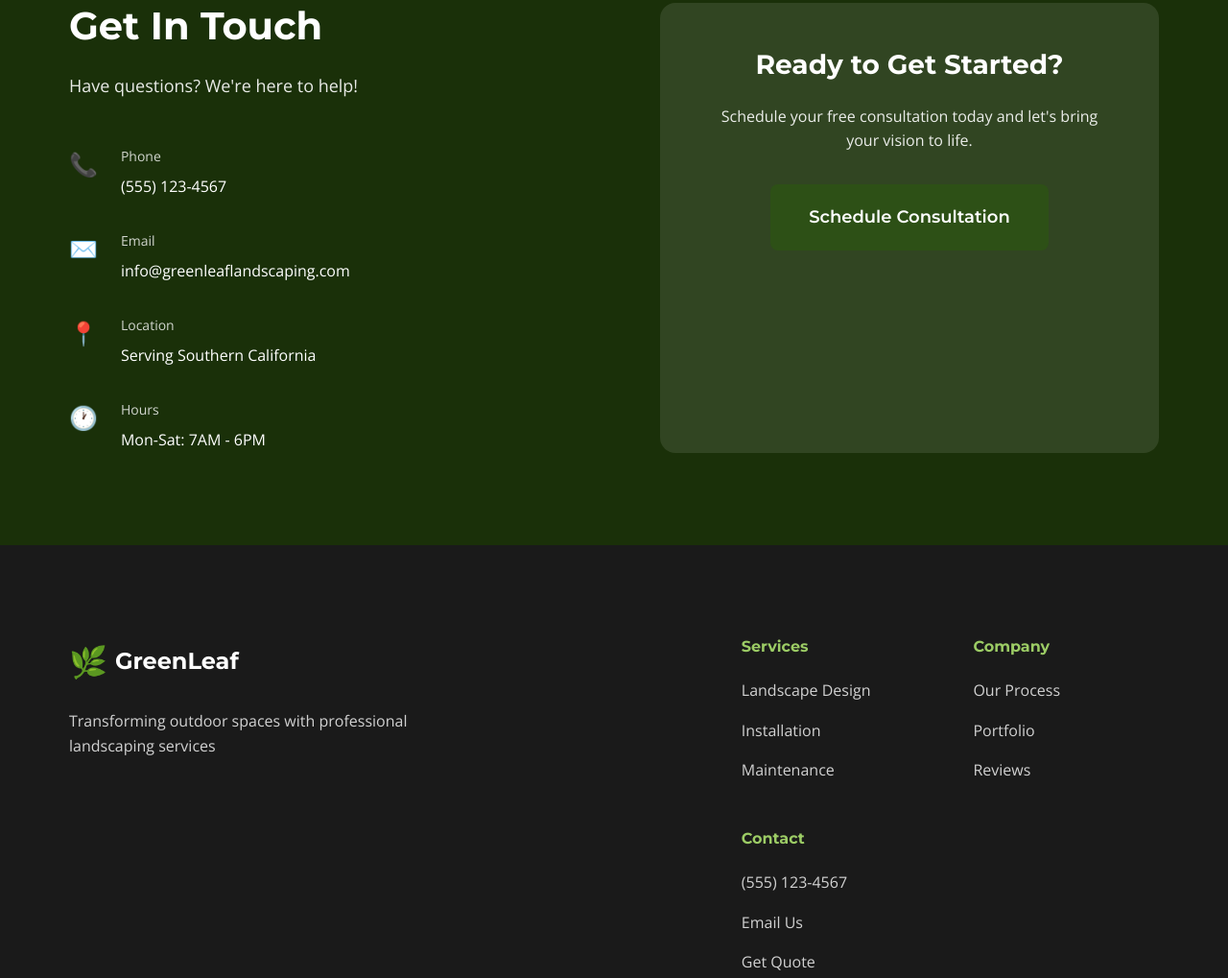
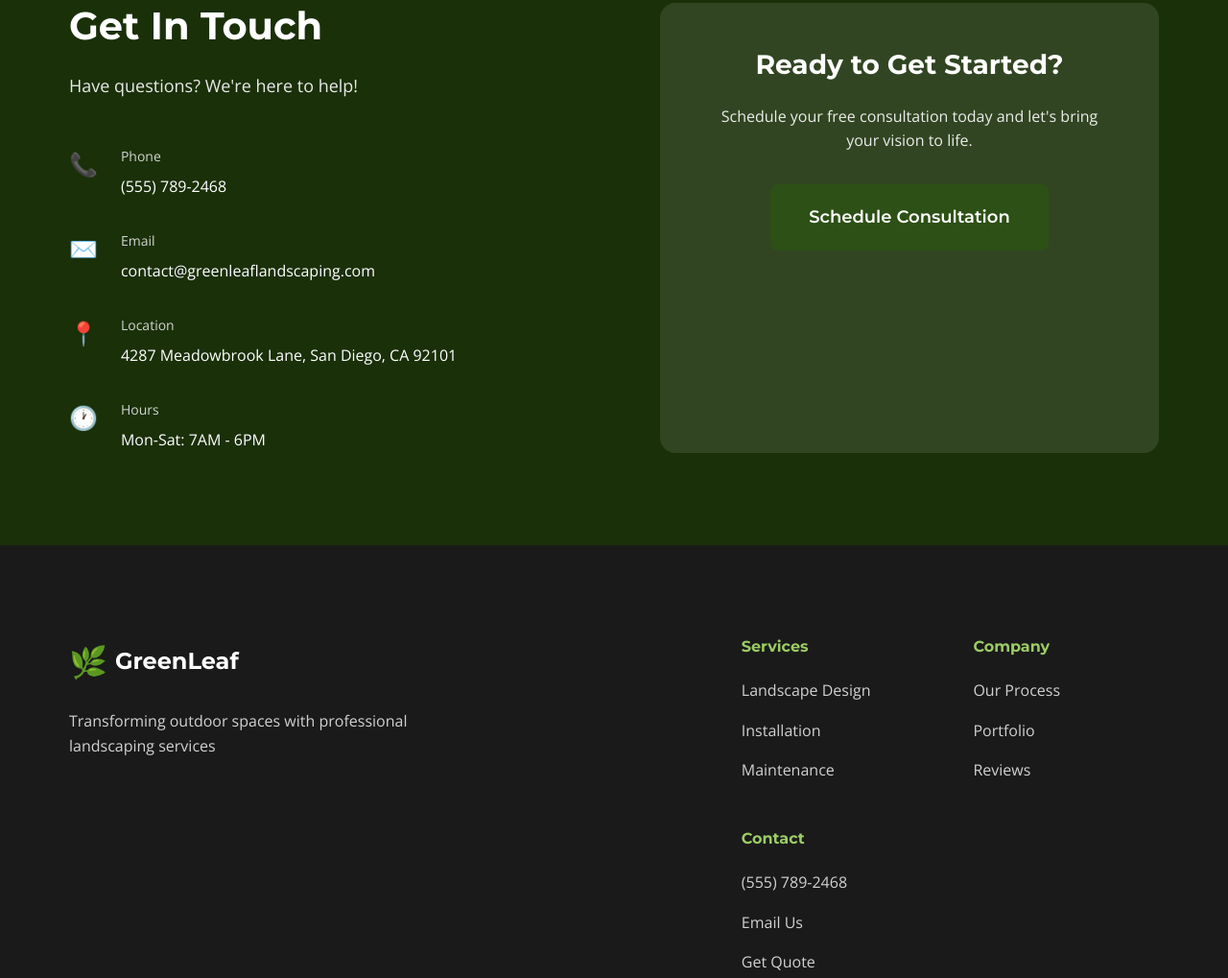
Before and after one commit to bryans04/IT117-Final, a website: page docs/client_site/index.html in a window 1280 px wide. Shown: the part 7159-8178 px from the top of the page at 96% size. Drawn offline with nearby package versions, Linux system fonts and the light colour scheme.

Commit message:
Add Google Analytics tracking and update contact information

```diff
--- a/docs/client_site/index.html
+++ b/docs/client_site/index.html
@@ -477,7 +477,7 @@
                             <div class="contact-icon">📞</div>
                             <div>
                                 <div class="contact-label">Phone</div>
-                                <a href="tel:+15551234567" class="contact-value">(555) 123-4567</a>
+                                <a href="tel:+15557892468" class="contact-value">(555) 789-2468</a>
                             </div>
                         </div>
 
@@ -485,8 +485,8 @@
                             <div class="contact-icon">✉️</div>
                             <div>
                                 <div class="contact-label">Email</div>
-                                <a href="mailto:info@greenleaflandscaping.com"
-                                    class="contact-value">info@greenleaflandscaping.com</a>
+                                <a href="mailto:contact@greenleaflandscaping.com"
+                                    class="contact-value">contact@greenleaflandscaping.com</a>
                             </div>
                         </div>
 
@@ -494,7 +494,7 @@
                             <div class="contact-icon">📍</div>
                             <div>
                                 <div class="contact-label">Location</div>
-                                <span class="contact-value">Serving Southern California</span>
+                                <span class="contact-value">4287 Meadowbrook Lane, San Diego, CA 92101</span>
                             </div>
                         </div>
 
@@ -553,8 +553,8 @@
                     <div class="footer-column">
                         <h4>Contact</h4>
                         <ul>
-                            <li><a href="tel:+15551234567">(555) 123-4567</a></li>
-                            <li><a href="mailto:info@greenleaflandscaping.com">Email Us</a></li>
+                            <li><a href="tel:+15557892468">(555) 789-2468</a></li>
+                            <li><a href="mailto:contact@greenleaflandscaping.com">Email Us</a></li>
                             <li><a href="#quote">Get Quote</a></li>
                         </ul>
                     </div>
```
Also changed, not shown: docs/portfolio/index.html (+11 -2 lines).
